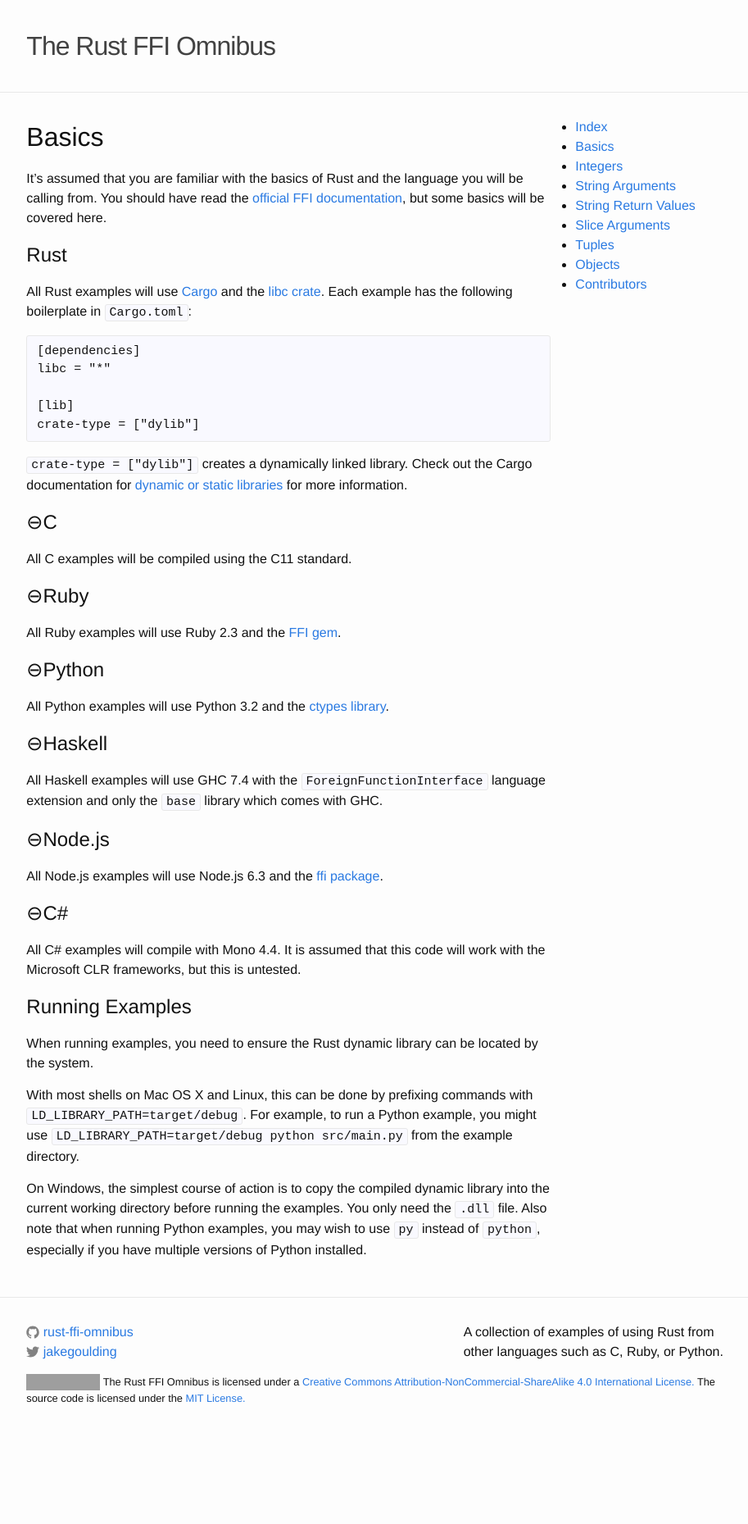
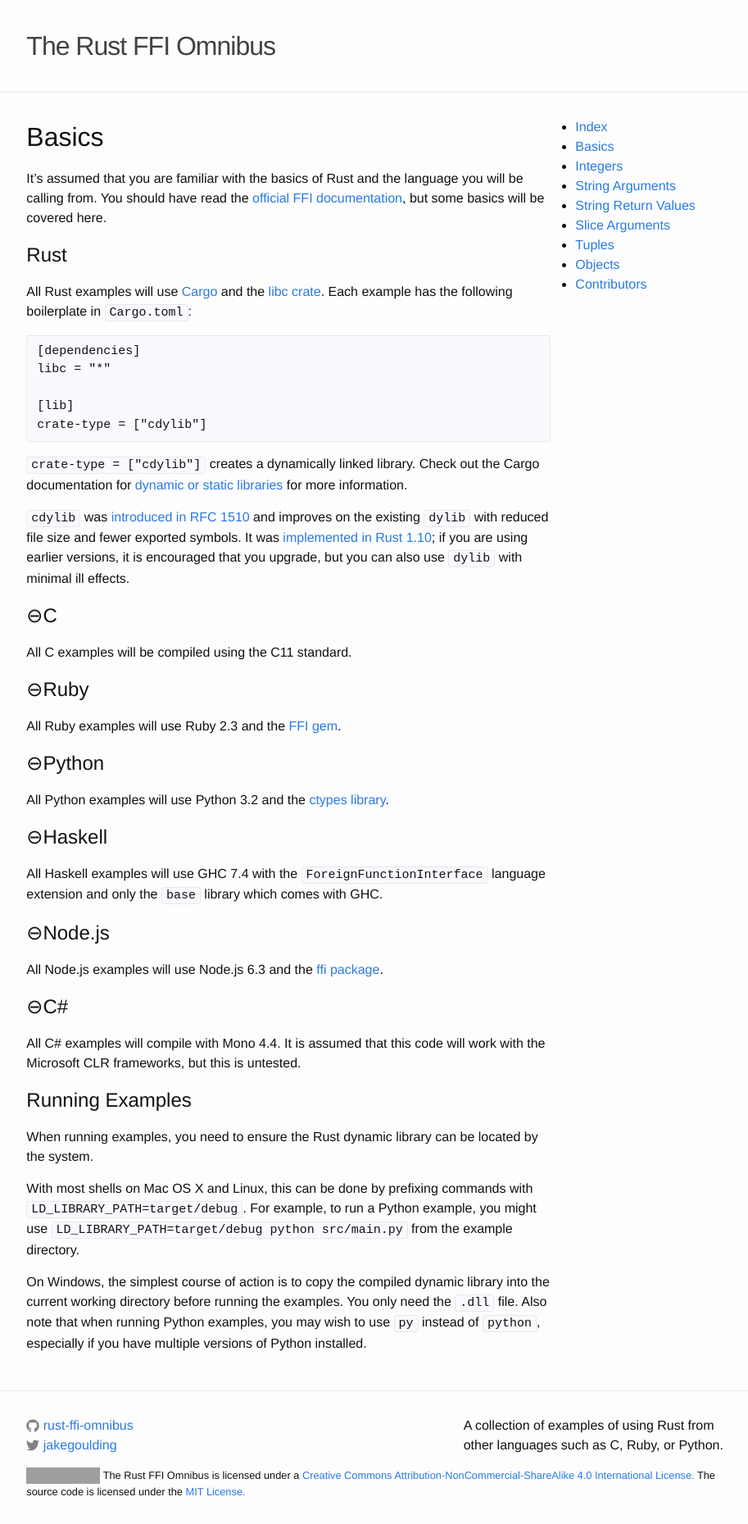
Before and after one commit to shepmaster/rust-ffi-omnibus, a Jekyll site: the page built from site/basics/index.md, in a window 1280 px wide. Shown: the whole page at 82% size, without its empty margins (181-1094 px from the left). Built offline with Jekyll 4.4.1, drawn with Linux system fonts in a browser that asks for light colours; nearby versions of some CDN libraries; a style sheet for code colours, icons or effects is not loaded; before the commit the page ends 1745 px from its top, so only the background shows below that; grey boxes are pictures that could not be loaded.

Commit message:
Switch to cdylibs
Closes #40

```diff
--- a/examples/integers/Cargo.toml
+++ b/examples/integers/Cargo.toml
@@ -8,6 +8,6 @@ authors = ["Jake Goulding <jake.goulding@gmail.com>"]
 libc = "*"
 
 [lib]
-crate-type = ["dylib"]
+crate-type = ["cdylib"]
 # [excerpt]
 name = "integers"
--- a/examples/objects/Cargo.toml
+++ b/examples/objects/Cargo.toml
@@ -8,4 +8,4 @@ libc = "*"
 
 [lib]
 name = "objects"
-crate-type = ["dylib"]
+crate-type = ["cdylib"]
--- a/examples/slice_arguments/Cargo.toml
+++ b/examples/slice_arguments/Cargo.toml
@@ -8,4 +8,4 @@ libc = "*"
 
 [lib]
 name = "slice_arguments"
-crate-type = ["dylib"]
+crate-type = ["cdylib"]
--- a/examples/string_arguments/Cargo.toml
+++ b/examples/string_arguments/Cargo.toml
@@ -8,4 +8,4 @@ libc = "*"
 
 [lib]
 name = "string_arguments"
-crate-type = ["dylib"]
+crate-type = ["cdylib"]
--- a/examples/string_return/Cargo.toml
+++ b/examples/string_return/Cargo.toml
@@ -8,4 +8,4 @@ libc = "*"
 
 [lib]
 name = "string_return"
-crate-type = ["dylib"]
+crate-type = ["cdylib"]
--- a/examples/tuples/Cargo.toml
+++ b/examples/tuples/Cargo.toml
@@ -8,4 +8,4 @@ libc = "*"
 
 [lib]
 name = "tuples"
-crate-type = ["dylib"]
+crate-type = ["cdylib"]
--- a/site/basics/index.md
+++ b/site/basics/index.md
@@ -18,9 +18,15 @@ example has the following boilerplate in `Cargo.toml`:
 
 {% example Cargo.toml %}
 
-`crate-type = ["dylib"]` creates a dynamically linked library.
+`crate-type = ["cdylib"]` creates a dynamically linked library.
 Check out the Cargo documentation for
 [dynamic or static libraries][dyn-stat] for more information.
+
+`cdylib` was [introduced in RFC 1510][rfc1510] and improves on the
+existing `dylib` with reduced file size and fewer exported symbols. It
+was [implemented in Rust 1.10][rust-1.10]; if you are using earlier
+versions, it is encouraged that you upgrade, but you can also use
+`dylib` with minimal ill effects.
 
 ## C
 
@@ -71,6 +77,8 @@ installed.
 [Cargo]: https://crates.io/
 [libc]: http://doc.rust-lang.org/libc/libc/index.html
 [dyn-stat]: http://doc.crates.io/manifest.html#building-dynamic-or-static-libraries
+[rfc1510]: https://github.com/rust-lang/rfcs/blob/master/text/1510-cdylib.md
+[rust-1.10]: https://blog.rust-lang.org/2016/07/07/Rust-1.10.html
 [gem]: https://github.com/ffi/ffi
 [ctypes]: https://docs.python.org/3/library/ctypes.html
 [node-ffi]: https://www.npmjs.com/package/node-ffi
```
